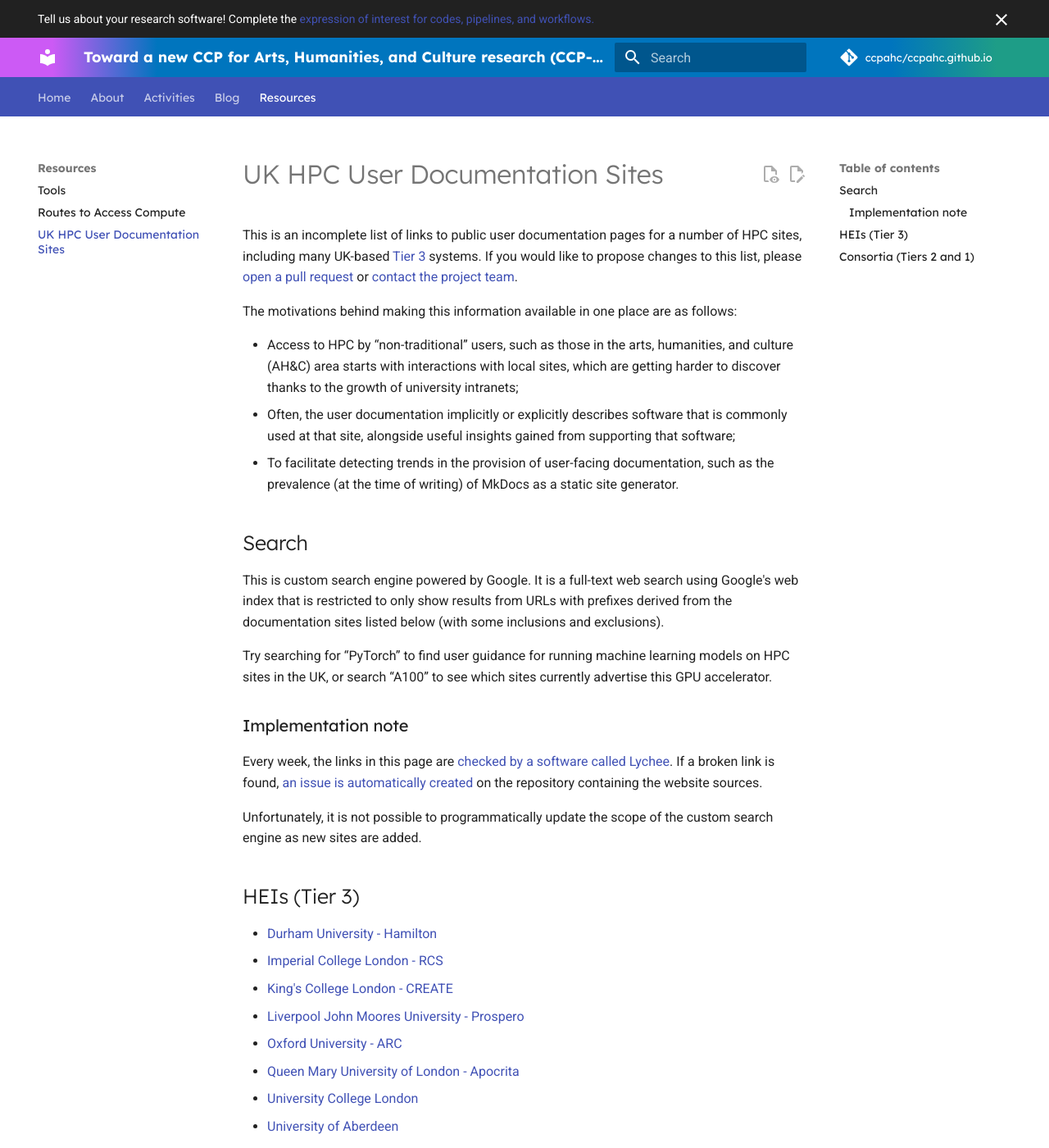
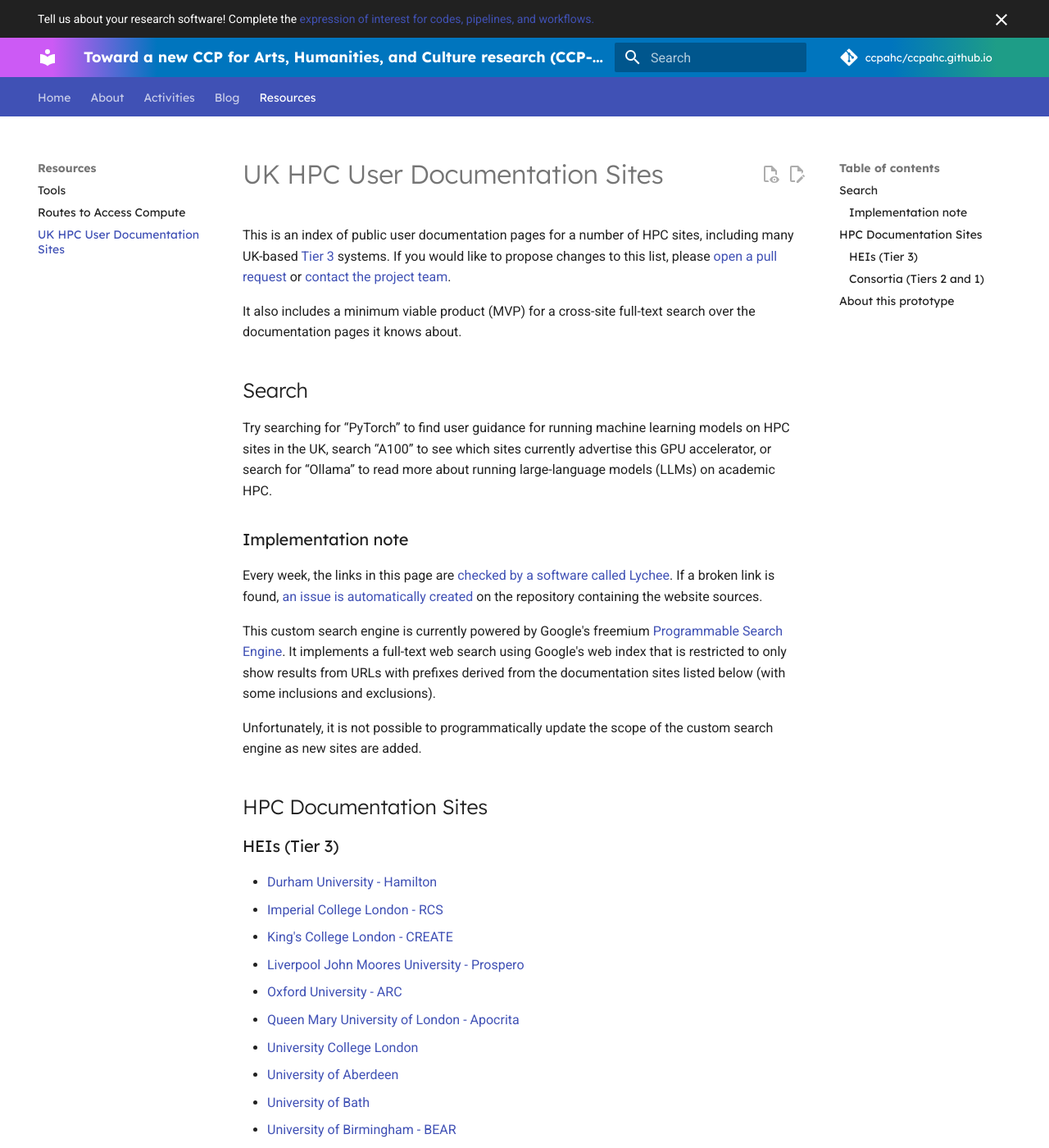
Before and after one commit to ccpahc/ccpahc.github.io, an MkDocs documentation site: the page built from docs/resources/sites.md, in a window 1280 px wide and 1400 px high. Shown: the whole window at 82% size. Built offline with MkDocs 1.6.1 and Material for MkDocs 9.7.7, drawn with Linux system fonts in a browser that asks for light colours; comment, search, counter and statistics services are not loaded; some of the changed text lies outside the part shown.

Commit message:
Revise HPC sites documentation and search engine details
Updated the documentation to clarify the purpose and features of the HPC sites index, including the addition of a custom search engine powered by Google.

```diff
--- a/docs/resources/sites.md
+++ b/docs/resources/sites.md
@@ -1,16 +1,10 @@
-This is an incomplete list of links to public user documentation pages for a number of HPC sites, including many UK-based [Tier 3](https://docs.hpc.qmul.ac.uk/intro/#hpc-tiers) systems. If you would like to propose changes to this list, please [open a pull request](https://github.com/ccpahc/ccpahc.github.io/edit/main/docs/resources/sites.md) or [contact the project team](../index.md#contact).
+This is an index of public user documentation pages for a number of HPC sites, including many UK-based [Tier 3](https://docs.hpc.qmul.ac.uk/intro/#hpc-tiers) systems. If you would like to propose changes to this list, please [open a pull request](https://github.com/ccpahc/ccpahc.github.io/edit/main/docs/resources/sites.md) or [contact the project team](../index.md#contact).
 
-The motivations behind making this information available in one place are as follows:
-
-- Access to HPC by “non-traditional” users, such as those in the arts, humanities, and culture (AH&C) area starts with interactions with local sites, which are getting harder to discover thanks to the growth of university intranets;
-- Often, the user documentation implicitly or explicitly describes software that is commonly used at that site, alongside useful insights gained from supporting that software;
-- To facilitate detecting trends in the provision of user-facing documentation, such as the prevalence (at the time of writing) of MkDocs as a static site generator.
+It also includes a minimum viable product (MVP) for a cross-site full-text search over the documentation pages it knows about.
 
 ## Search
 
-This is custom search engine powered by Google. It is a full-text web search using Google's web index that is restricted to only show results from URLs with prefixes derived from the documentation sites listed below (with some inclusions and exclusions).
-
-Try searching for “PyTorch” to find user guidance for running machine learning models on HPC sites in the UK, or search “A100” to see which sites currently advertise this GPU accelerator.
+Try searching for “PyTorch” to find user guidance for running machine learning models on HPC sites in the UK, search “A100” to see which sites currently advertise this GPU accelerator, or search for “Ollama” to read more about running large-language models (LLMs) on academic HPC.
 
 <script async src="https://cse.google.com/cse.js?cx=24dbd0233935742a7">
 </script>
@@ -20,9 +14,13 @@ Try searching for “PyTorch” to find user guidance for running machine learni
 
 Every week, the links in this page are [checked by a software called Lychee](https://github.com/lycheeverse/lychee). If a broken link is found, [an issue is automatically created](https://github.com/ccpahc/ccpahc.github.io/issues?q=is%3Aissue%20state%3Aopen%20%22Link%20Checker%22) on the repository containing the website sources.
 
+This custom search engine is currently powered by Google's freemium [Programmable Search Engine](https://programmablesearchengine.google.com/). It implements a full-text web search using Google's web index that is restricted to only show results from URLs with prefixes derived from the documentation sites listed below (with some inclusions and exclusions).
+
 Unfortunately, it is not possible to programmatically update the scope of the custom search engine as new sites are added.
 
-## HEIs (Tier 3)
+## HPC Documentation Sites
+
+### HEIs (Tier 3)
 
 - [Durham University - Hamilton](https://www.dur.ac.uk/research/institutes-and-centres/advanced-research-computing/hamilton-supercomputer/)
 - [Imperial College London - RCS](https://icl-rcs-user-guide.readthedocs.io/en/latest/)
@@ -45,9 +43,9 @@ Unfortunately, it is not possible to programmatically update the scope of the cu
 - [University of Surrey](https://docs.pages.surrey.ac.uk/research_computing/)
 - [University of York - Viking](https://vikingdocs.york.ac.uk/)
 
-## Consortia (Tiers 2 and 1)
+### Consortia (Tiers 2 and 1)
 
-These are HPC sites that have some affiliation to more than one HEI, which include some of the Tier 2 sites.
+These are HPC sites that typically have some affiliation to more than one HEI (and/or a research council); this includes some of the Tier 2 sites.
 
 - [ARCHER2](https://docs.archer2.ac.uk/)
 - [Baskerville](https://docs.baskerville.ac.uk/)
@@ -66,3 +64,11 @@ These are HPC sites that have some affiliation to more than one HEI, which inclu
 - [MMM Hub - Young](https://www.rc.ucl.ac.uk/docs/Clusters/Young/)
 - [NI-HPC - Kelvin2](https://ni-hpc.github.io/nihpc-documentation/)
 - [Sulis](https://sulis-hpc.github.io/)
+
+## About this prototype
+
+The motivations behind making this information available in one place are as follows:
+
+- Access to HPC by “non-traditional” users, such as those in the arts, humanities, and culture (AH&C) area starts with interactions with local sites, which are getting harder to discover thanks to the growth of university intranets;
+- Often, the user documentation implicitly or explicitly describes software that is commonly used at that site, alongside useful insights gained from supporting that software;
+- To facilitate detecting trends in the provision of user-facing documentation, such as the prevalence (at the time of writing) of MkDocs as a static site generator.
```
